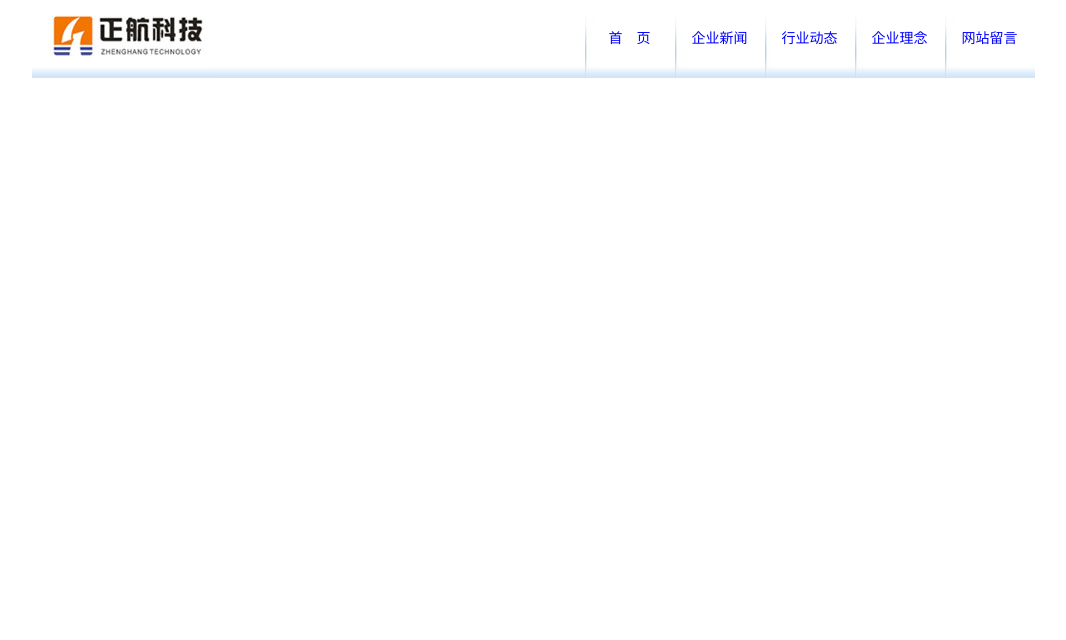
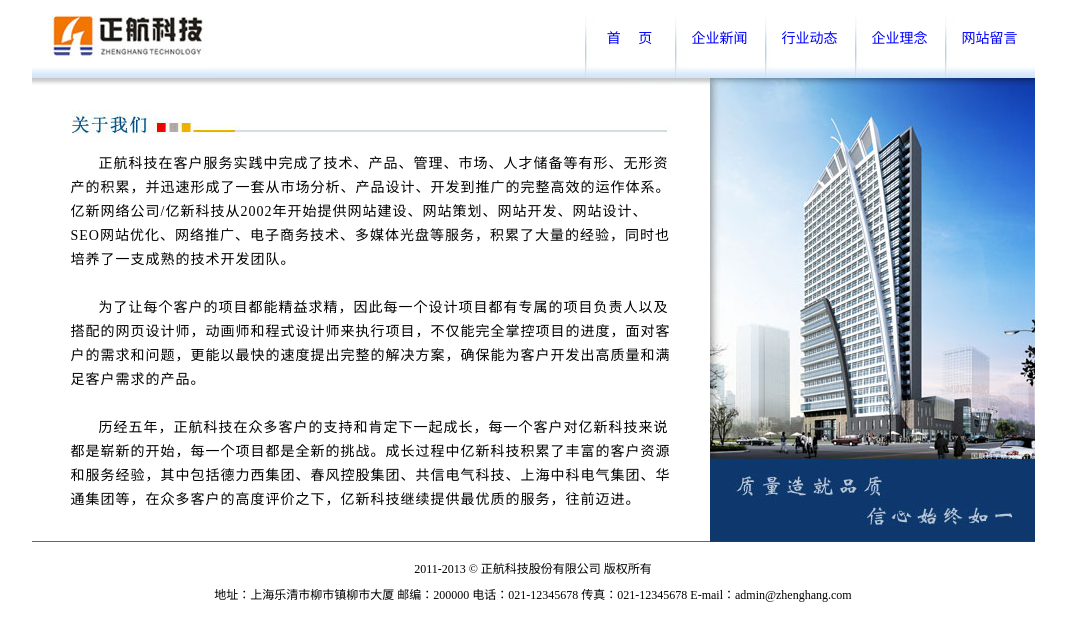
Before and after one commit to XIANGBIE0914/biaoge, a plain HTML site: page 首页.html in a window 1280 px wide. Shown: the whole page, without its empty margins (107-1173 px from the left). Drawn offline with Linux system fonts and the light colour scheme.

Commit message:
完成第一页

```diff
--- a/首页.html
+++ b/首页.html
@@ -38,7 +38,39 @@ li{list-style:none;}
 			color:red; text-decoration:underline;
 		}
 
+.middle{width:1003px;
+        height:464px;
 
+		margin:0 auto;
+
+        }
+.left1{width:678px;
+       height:463px;
+
+	   float:left;
+	   border-bottom:1px solid #666;
+  }
+.left1 img {float:left;}
+
+.paragraph{width:600px; height:389px;float:left;
+		   padding:0 39px;}
+
+.paragraph p{font-size:14px; line-height:24px; margin-bottom:24px; letter-spacing:1px;
+
+			text-indent:28px;
+			}
+
+.right1{width:325px;
+       height:464px;
+
+	   float:right;}
+
+.under{width:1003px; height:64px; /* background:red; */ margin:0 auto;                       text-align:center;
+       font-size:12px; padding-top:14px;
+	   }
+
+.under p{line-height:26px;
+        }
  </style>
 
  </head>
@@ -50,13 +82,42 @@ li{list-style:none;}
 	<img src="images/logo.jpg"/>
 	</a>
 
-   <ul class="nav">
-	 <li><a href="#">首　页</a></li>
+    <ul class="nav">
+	 <li><a href="#">首　  页</a></li>
 	 <li><a href="#">企业新闻</a></li>
 	 <li><a href="#">行业动态</a></li>
 	 <li><a href="#">企业理念</a></li>
 	 <li><a href="#">网站留言</a></li>
-  </ul>
+    </ul>
+  </div>
+  <!--中间部分-->
+    <div class="middle">
+<!--左边-->
+	  <div class="left1">
+
+		<img src="images/about_us.jpg"/>
+<!--段落-->
+		 <div class="paragraph">
+
+          <p>正航科技在客户服务实践中完成了技术、产品、管理、市场、人才储备等有形、无形资产的积累，并迅速形成了一套从市场分析、产品设计、开发到推广的完整高效的运作体系。亿新网络公司/亿新科技从2002年开始提供网站建设、网站策划、网站开发、网站设计、SEO网站优化、网络推广、电子商务技术、多媒体光盘等服务，积累了大量的经验，同时也培养了一支成熟的技术开发团队。</p>
+		  <p>为了让每个客户的项目都能精益求精，因此每一个设计项目都有专属的项目负责人以及搭配的网页设计师，动画师和程式设计师来执行项目，不仅能完全掌控项目的进度，面对客户的需求和问题，更能以最快的速度提出完整的解决方案，确保能为客户开发出高质量和满足客户需求的产品。</p>
+		  <p>历经五年，正航科技在众多客户的支持和肯定下一起成长，每一个客户对亿新科技来说都是崭新的开始，每一个项目都是全新的挑战。成长过程中亿新科技积累了丰富的客户资源和服务经验，其中包括德力西集团、春风控股集团、共信电气科技、上海中科电气集团、华通集团等，在众多客户的高度评价之下，亿新科技继续提供最优质的服务，往前迈进。</p>
+
+         </div>
+	  </div>
+<!--右边-->
+	  <div class="right1">
+
+		<img src="images/main_banner.jpg"/>
+
+	  </div>
+
+
+  </div>
+
+  <div class="under">
+        <p>2011-2013 &copy;  正航科技股份有限公司 版权所有</p>
+		<p>地址：上海乐清市柳市镇柳市大厦  邮编：200000 电话：021-12345678 传真：021-12345678 E-mail：admin@zhenghang.com</p>
   </div>
 
 
```
